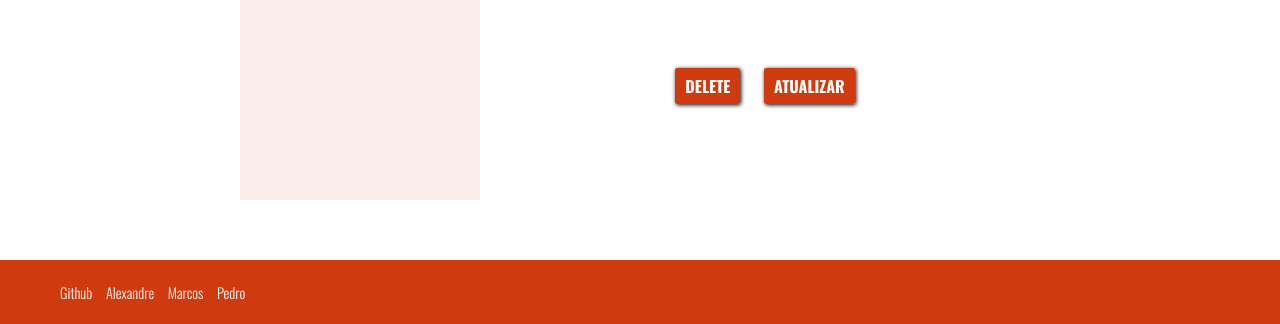
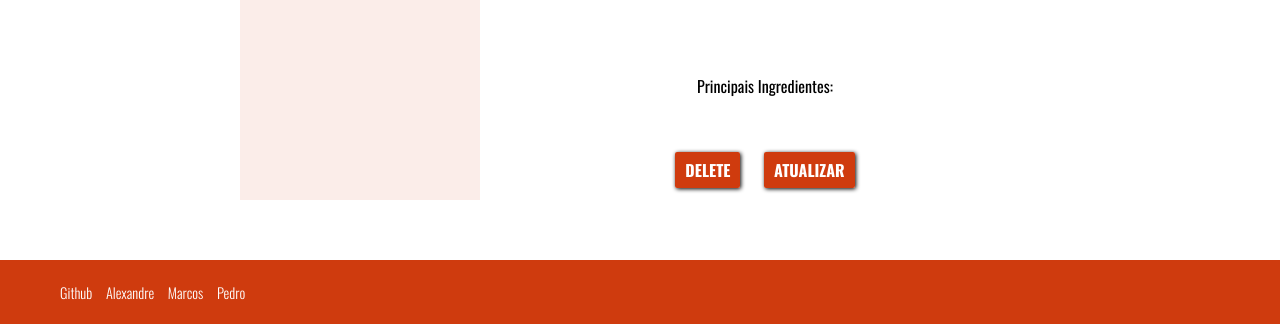
Before and after one commit to marcosATr/Blue-modulo-2-projeto-final, a Flask app: page /1 in a window 1280 px wide. Shown: the part 539-863 px from the top of the page. Run offline with Flask 2, Linux system fonts and the light colour scheme; data that the repository does not hold is empty.

Commit message:
[ADD]  ingredients p

```diff
--- a/templates/exibir_detalhe.html
+++ b/templates/exibir_detalhe.html
@@ -28,6 +28,9 @@
                     allow="accelerometer; autoplay; clipboard-write; encrypted-media; gyroscope; picture-in-picture"
                     allowfullscreen></iframe>
             </div>
+            <div class="spaced">
+                <p>Principais Ingredientes:</p>
+            </div>
             <div class="ingredients">
                 {{receita.ingredientes}}
             </div>
```
